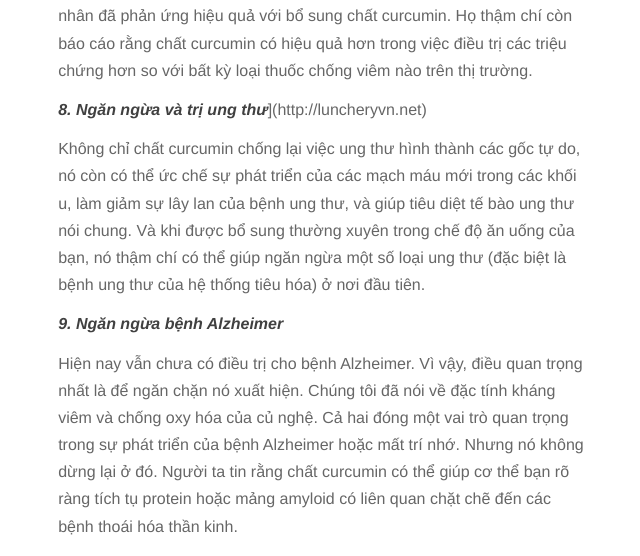
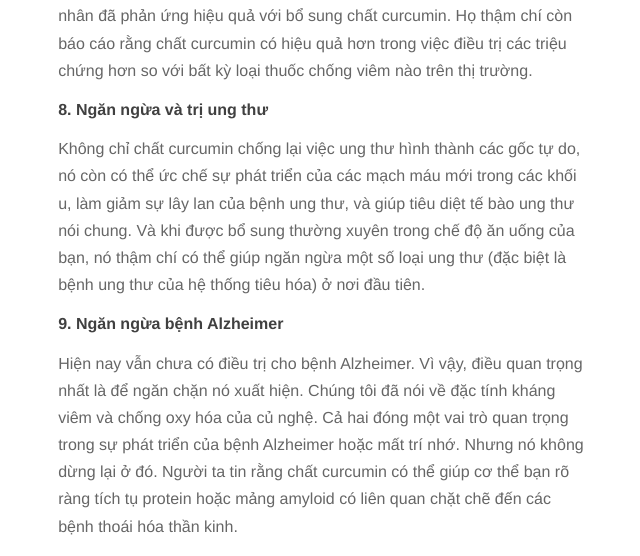
Before and after one commit to luncheryvn/luncheryvn.github.io, a Jekyll site: the page built from _posts/2014-06-10-Tumeric-Queen-of-Spices.markdown, in a window 1280 px wide and 1400 px high, scrolled down 3274 px. Shown: the part 159-715 px from the top of the window, without its empty margins (317-957 px from the left). Built offline with Jekyll 4.4.1, drawn with Linux system fonts in a browser that asks for light colours; nearby versions of some CDN libraries; some of the changed lines change nothing that is shown.

Commit message:
Update 2014-06-10-Tumeric-Queen-of-Spices.markdown

```diff
--- a/_posts/2014-06-10-Tumeric-Queen-of-Spices.markdown
+++ b/_posts/2014-06-10-Tumeric-Queen-of-Spices.markdown
@@ -15,49 +15,49 @@
 
 **10 LỢI ÍCH SỨC KHỎE CỦA NGHỆ CHO BỮA ĂN**
 
-[***1. Chống viêm một cách tự nhiên***](http://luncheryvn.net)
+[**1. Chống viêm một cách tự nhiên**](http://luncheryvn.net)
 
 Viêm mãn tính đóng một vai trò quan trọng trong các bệnh hiện đại như bệnh tim, viêm khớp, ung thư, bệnh Alzheimer, và các rối loạn tiêu hóa. Curcumin là hoạt chất chính của củ nghệ và có đặc tính kháng viêm mạnh mẽ. Nó chống viêm trên cấp độ phân tử và hoạt động tốt (hoặc thậm chí tốt hơn) hầu hết các loại thuốc kháng viêm trên thị trường ... và không có thêm tác dụng phụ.
 
-[***2. Trung hòa các gốc tự do***](http://luncheryvn.net)
+[**2. Trung hòa các gốc tự do**](http://luncheryvn.net)
 
 Các gốc tự do là những phân tử có hoạt tính cao, có thể đi qua toàn bộ cơ thể của bạn và gây ra thiệt hại nghiêm trọng và lão hóa sớm làn da của bạn. Chúng là những thủ phạm của nhiều bệnh. Curcumin không chỉ là một chất chống viêm mạnh, nhưng là một chất chống oxy hóa rất là tốt. Nó giúp cơ thể trung hòa các gốc tự do có hại và kích thích cơ chế chống oxy hóa cơ thể.
 
-[***3. Cho một bộ não khỏe mạnh***](http://luncheryvn.net)
+[**3. Cho một bộ não khỏe mạnh**](http://luncheryvn.net)
 
 ![](http://i.imgur.com/EuZZhgq.jpg)
 
 Brain-Derived Neurotopic Factor (BDNF) là một nội tiết tố tăng trưởng quan trọng của bộ não của bạn. Nhiều chứng rối loạn não như Alzheimer, trầm cảm và mất trí nhớ có liên quan đến các mức thấp của nội tiết tố này. Curcumin có thể giúp bạn nâng các mức BDNF để cải thiện bệnh não và trí nhớ. Vì vậy, thêm bột nghệ trong bữa ăn hàng ngày thực sự có thể làm cho bạn thông minh hơn.
 
-[***4. Điều trị rối loạn tiêu hóa hiệu quả***](http://luncheryvn.net)
+[**4. Điều trị rối loạn tiêu hóa hiệu quả**](http://luncheryvn.net)
 
 Nghệ từ lâu đã được sử dụng để chữa trị các vấn đề tiêu hóa như đầy hơi, ợ nóng, buồn nôn và đau bụng. Do đặc tính kháng viêm mạnh mẽ, nó thậm chí có thể cung cấp cứu trợ cho những người bị bệnh viêm ruột như bệnh Crohn, viêm loét đại tràng và hội chứng ruột kích thích.
 
-[***5. Cải thiện sức khỏe tim***](http://luncheryvn.net)
+[**5. Cải thiện sức khỏe tim**](http://luncheryvn.net)
 
 ![](http://i.imgur.com/TUi7mfR.jpg)
 
 Bệnh tim mạch ngày nay, bên cạnh ung thư, là một trong những kẻ giết người lớn nhất của hành tinh chúng ta. Có nhiều yếu tố góp phần vào sự phát triển của bệnh tim mạch, một trong số đó là một sự cố của lớp niêm mạc của các mạch máu, hay lớp nội mạc. Lớp niêm mạc của các mạch máu điều hòa huyết áp và đông máu. Một số nghiên cứu cho thấy chất curcumin giúp cải thiện chức năng nội mô và, như đã nói ở trên, làm giảm viêm và các gốc tự do. Những người chịu trách nhiệm cho sự hình thành các mảng bám có thể gây đột quỵ hoặc nhồi máu cơ tim. Củ nghệ có thể làm cholesterol thấp hơn bằng cách tăng khả năng của gan để loại bỏ nhiều cholesterol và các chất độc.
 
-[***6. Chất giảm đau tự nhiên***](http://luncheryvn.net)
+[**6. Chất giảm đau tự nhiên**](http://luncheryvn.net)
 
 Củ nghệ đã được sử dụng trong nhiều thế kỷ để chữa bệnh với lợi ích làm giảm đau. Curcumin làm giảm mức độ của 2 loại enzyme gây viêm và rất hiệu quả để giảm bớt sự đau đớn của vết bầm tím, bong gân, căng thẳng, và liên viêm.
 
-[***7. Điều trị viêm khớp***](http://luncheryvn.net)
+[**7. Điều trị viêm khớp**](http://luncheryvn.net)
 
 ![](http://i.imgur.com/BeTecI4.jpg)
 
 Viêm khớp thực sự là tình trạng viêm khớp xương của bạn. Nhiều bệnh nhân đã phản ứng hiệu quả với bổ sung chất curcumin. Họ thậm chí còn báo cáo rằng chất curcumin có hiệu quả hơn trong việc điều trị các triệu chứng hơn so với bất kỳ loại thuốc chống viêm nào trên thị trường.
 
-***8. Ngăn ngừa và trị ung thư***](http://luncheryvn.net)
+[**8. Ngăn ngừa và trị ung thư**](http://luncheryvn.net)
 
 Không chỉ chất curcumin chống lại việc ung thư hình thành các gốc tự do, nó còn có thể ức chế sự phát triển của các mạch máu mới trong các khối u, làm giảm sự lây lan của bệnh ung thư, và giúp tiêu diệt tế bào ung thư nói chung. Và khi được bổ sung thường xuyên trong chế độ ăn uống của bạn, nó thậm chí có thể giúp ngăn ngừa một số loại ung thư (đặc biệt là bệnh ung thư của hệ thống tiêu hóa) ở nơi đầu tiên.
 
-[***9. Ngăn ngừa bệnh Alzheimer***](http://luncheryvn.net)
+[**9. Ngăn ngừa bệnh Alzheimer**](http://luncheryvn.net)
 
 Hiện nay vẫn chưa có điều trị cho bệnh Alzheimer. Vì vậy, điều quan trọng nhất là để ngăn chặn nó xuất hiện. Chúng tôi đã nói về đặc tính kháng viêm và chống oxy hóa của củ nghệ. Cả hai đóng một vai trò quan trọng trong sự phát triển của bệnh Alzheimer hoặc mất trí nhớ. Nhưng nó không dừng lại ở đó. Người ta tin rằng chất curcumin có thể giúp cơ thể bạn rõ ràng tích tụ protein hoặc mảng amyloid có liên quan chặt chẽ đến các bệnh thoái hóa thần kinh.
 
-***10. Kéo dài tuổi thọ***
+[**10. Kéo dài tuổi thọ**](http://luncheryvn.net)
 
 ![](http://i.imgur.com/9reiQTa.jpg)
 
@@ -65,6 +65,6 @@
 
 Như vậy bạn đã có thể thấy vì sao nghệ được gọi là "Nữ hoàng gia vị" vì một số lý do chính đáng. Và đó là chỉ là phần đỉnh của tảng băng trôi. Ngoài ra nghệ cũng được biết đến với đặc tính khử trùng và kháng khuẩn của nó, và các nghiên cứu gần đây cho thấy kết quả khả quan trong việc làm chậm lại sự tiến triển của bệnh đa xơ cứng.
 
-Bởi **Anh DH Nguyễn**
+Bởi **Anh DH Nguyễn** - [**Luncheryvn.net**](http://luncheryvn.net)
 
 Với tham khảo từ [Amy Goodrich](http://www.wordofhealings.com/2014/04/top-10-health-benefits-of-turmeric.html)
```
